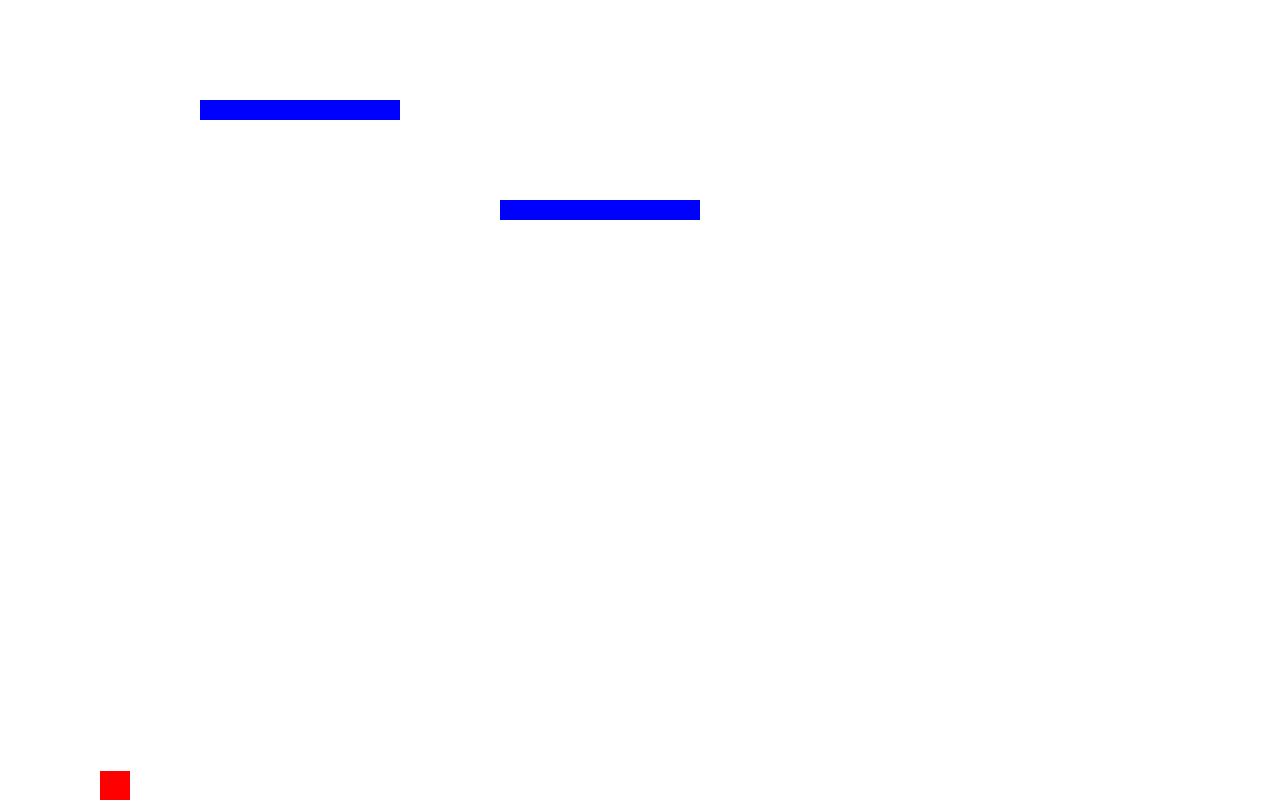
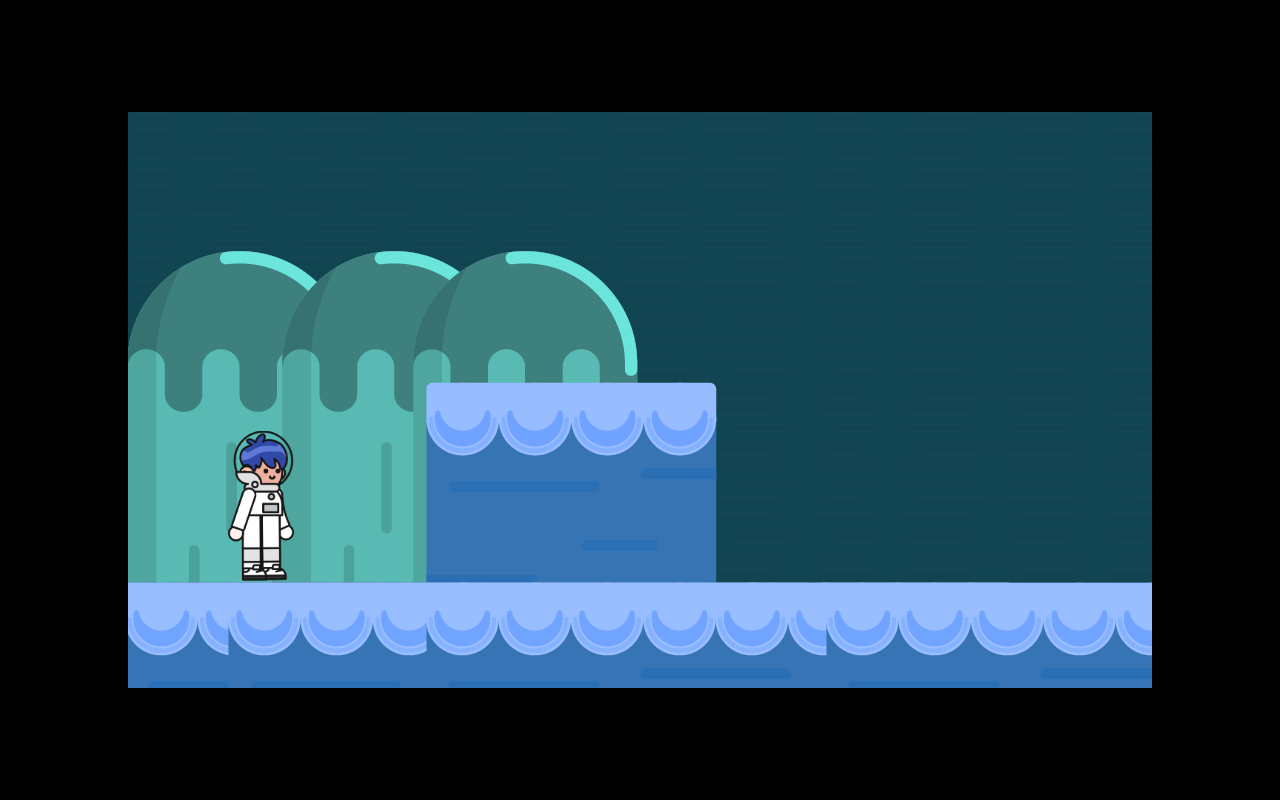
Before and after one commit to wzuqui/game-mario-typescript, a website built with Parcel: page index.html in a window 1280 px wide. Built offline with nearby package versions, Linux system fonts and the light colour scheme.

Commit message:
feat(game): finalizado game

```diff
--- /dev/null
+++ b/src/Game.ts
@@ -0,0 +1,269 @@
+import { createImage } from './createImage';
+import { GenericObject } from './GenericObject';
+import backgroundImageSource from './img/background.png';
+import hillsImageSource from './img/hills.png';
+import platformImageSource from './img/platform.png';
+import platformSmallTallImageSource from './img/platformSmallTall.png';
+import { Platform } from './Platform';
+import { Player } from './Player';
+
+export class Game {
+  scrollOffset!: number;
+  platformImage!: HTMLImageElement;
+  player!: Player;
+  platforms!: Platform[];
+  genericObjects!: GenericObject[];
+  keys!: { left: { pressed: boolean }; right: { pressed: boolean } };
+  canvas: HTMLCanvasElement;
+  context: CanvasRenderingContext2D;
+  gravity: number;
+  backgroundImage: HTMLImageElement;
+  hillsImage: HTMLImageElement;
+  platformSmallTallImage: HTMLImageElement;
+  floorPlatformYPosition: number;
+  lastKey?: string;
+
+  constructor() {
+    this.canvas = document.querySelector('canvas') as HTMLCanvasElement;
+    this.context = this.canvas.getContext('2d') as CanvasRenderingContext2D;
+    this.canvas.width = 1024;
+    this.canvas.height = 576;
+    this.gravity = 1.5;
+
+    this.platformImage = createImage(platformImageSource);
+    this.backgroundImage = createImage(backgroundImageSource);
+    this.hillsImage = createImage(hillsImageSource);
+    this.platformSmallTallImage = createImage(platformSmallTallImageSource);
+    this.floorPlatformYPosition = 470;
+
+    this.init();
+    this.animate();
+    this.subscribeKeys();
+  }
+
+  init() {
+    this.player = new Player(this.canvas, this.context, this.gravity);
+
+    this.createBackground();
+    this.createPlatforms();
+
+    this.keys = {
+      left: { pressed: false },
+      right: { pressed: false },
+    };
+
+    this.scrollOffset = 0;
+  }
+
+  private createBackground() {
+    this.genericObjects = [
+      new GenericObject(this.context, {
+        x: -1,
+        y: -1,
+        image: this.backgroundImage,
+      }),
+      new GenericObject(this.context, {
+        x: -1,
+        y: -1,
+        image: this.hillsImage,
+      }),
+    ];
+  }
+
+  private createPlatforms() {
+    this.platforms = [
+      new Platform(this.context, {
+        x:
+          this.platformImage.width * 4 +
+          300 -
+          2 +
+          this.platformImage.width -
+          this.platformSmallTallImage.width,
+        y: 270,
+        image: this.platformSmallTallImage,
+      }),
+      new Platform(this.context, {
+        x: -1,
+        y: this.floorPlatformYPosition,
+        image: this.platformImage,
+      }),
+      new Platform(this.context, {
+        x: this.platformImage.width - 3,
+        y: this.floorPlatformYPosition,
+        image: this.platformImage,
+      }),
+      new Platform(this.context, {
+        x: this.platformImage.width * 2 + 100,
+        y: this.floorPlatformYPosition,
+        image: this.platformImage,
+      }),
+      new Platform(this.context, {
+        x: this.platformImage.width * 3 + 300,
+        y: this.floorPlatformYPosition,
+        image: this.platformImage,
+      }),
+      new Platform(this.context, {
+        x: this.platformImage.width * 4 + 300 - 2,
+        y: this.floorPlatformYPosition,
+        image: this.platformImage,
+      }),
+      new Platform(this.context, {
+        x: this.platformImage.width * 5 + 700 - 2,
+        y: this.floorPlatformYPosition,
+        image: this.platformImage,
+      }),
+    ];
+  }
+
+  animate() {
+    requestAnimationFrame(() => this.animate());
+    this.context.fillStyle = 'white';
+    this.context.fillRect(0, 0, this.canvas.width, this.canvas.height);
+
+    this.genericObjects.forEach(genericObject => genericObject.draw());
+    this.platforms.forEach(platform => platform.draw());
+    this.player.update();
+
+    const player_max_position_x = 400;
+    const player_min_position_x = 100;
+    const parallax_multiplier = 0.66;
+
+    if (
+      this.keys.right.pressed &&
+      this.player.position.x < player_max_position_x
+    ) {
+      this.player.velocity.x = this.player.speed;
+    } else if (
+      (this.keys.left.pressed &&
+        this.player.position.x > player_min_position_x) ||
+      (this.keys.left.pressed &&
+        this.scrollOffset === 0 &&
+        this.player.position.x > 0)
+    ) {
+      this.player.velocity.x = -this.player.speed;
+    } else {
+      this.player.velocity.x = 0;
+
+      if (this.keys.right.pressed) {
+        this.scrollOffset += this.player.speed;
+        this.platforms.forEach(platform => {
+          platform.position.x -= this.player.speed;
+        });
+        this.genericObjects.forEach(genericObject => {
+          genericObject.position.x -= this.player.speed * parallax_multiplier;
+        });
+      } else if (this.keys.left.pressed && this.scrollOffset > 0) {
+        this.scrollOffset -= this.player.speed;
+        this.platforms.forEach(platform => {
+          platform.position.x += this.player.speed;
+        });
+        this.genericObjects.forEach(genericObject => {
+          genericObject.position.x += this.player.speed * parallax_multiplier;
+        });
+      }
+    }
+
+    // platformCollisionDetect
+    this.platforms.forEach(platform => {
+      if (
+        this.player.position.y + this.player.height <= platform.position.y &&
+        this.player.position.y + this.player.height + this.player.velocity.y >=
+          platform.position.y &&
+        this.player.position.x + this.player.width >= platform.position.x &&
+        this.player.position.x <= platform.position.x + platform.width
+      ) {
+        this.player.velocity.y = 0;
+      }
+    });
+
+    // spriteSwitching
+    if (
+      this.keys.right.pressed &&
+      this.lastKey === 'right' &&
+      this.player.currentSprinte !== this.player.sprites.run.right
+    ) {
+      this.player.frames = 1;
+      this.player.currentSprinte = this.player.sprites.run.right;
+      this.player.currentCropWidth = this.player.sprites.run.cropWidth;
+      this.player.width = this.player.sprites.run.width;
+    } else if (
+      this.keys.left.pressed &&
+      this.lastKey === 'left' &&
+      this.player.currentSprinte !== this.player.sprites.run.left
+    ) {
+      this.player.frames = 1;
+      this.player.currentSprinte = this.player.sprites.run.left;
+      this.player.currentCropWidth = this.player.sprites.run.cropWidth;
+      this.player.width = this.player.sprites.run.width;
+    } else if (
+      !this.keys.right.pressed &&
+      this.lastKey === 'right' &&
+      this.player.currentSprinte !== this.player.sprites.stand.right
+    ) {
+      this.player.frames = 1;
+      this.player.currentSprinte = this.player.sprites.stand.right;
+      this.player.currentCropWidth = this.player.sprites.stand.cropWidth;
+      this.player.width = this.player.sprites.stand.width;
+    } else if (
+      !this.keys.left.pressed &&
+      this.lastKey === 'left' &&
+      this.player.currentSprinte !== this.player.sprites.stand.left
+    ) {
+      this.player.frames = 1;
+      this.player.currentSprinte = this.player.sprites.stand.left;
+      this.player.currentCropWidth = this.player.sprites.stand.cropWidth;
+      this.player.width = this.player.sprites.stand.width;
+    }
+
+    // win condition
+    const scrollOffsetPositionWin = this.platformImage.width * 5 + 300 - 2;
+    if (this.scrollOffset > scrollOffsetPositionWin) {
+    }
+
+    // lose condition
+    if (this.player.position.y > this.canvas.height) {
+      this.init();
+    }
+  }
+
+  subscribeKeys() {
+    window.addEventListener('keydown', ({ key }) => {
+      switch (key) {
+        case 'ArrowLeft':
+          this.keys.left.pressed = true;
+          this.lastKey = 'left';
+          break;
+
+        case 'ArrowDown':
+          break;
+
+        case 'ArrowRight':
+          this.keys.right.pressed = true;
+          this.lastKey = 'right';
+          break;
+
+        case 'ArrowUp':
+          this.player.velocity.y = -25;
+          break;
+      }
+    });
+
+    window.addEventListener('keyup', ({ key }) => {
+      switch (key) {
+        case 'ArrowLeft':
+          this.keys.left.pressed = false;
+          break;
+
+        case 'ArrowDown':
+          break;
+
+        case 'ArrowRight':
+          this.keys.right.pressed = false;
+          break;
+
+        case 'ArrowUp':
+          break;
+      }
+    });
+  }
+}
--- /dev/null
+++ b/src/GenericObject.ts
@@ -0,0 +1,20 @@
+export class GenericObject {
+  width: number;
+  height: number;
+  position: { x: number; y: number };
+  image: HTMLImageElement;
+
+  constructor(
+    private context: CanvasRenderingContext2D,
+    { x, y, image }: { x: number; y: number; image: HTMLImageElement }
+  ) {
+    this.position = { x, y };
+    this.image = image;
+    this.width = image.width;
+    this.height = image.height;
+  }
+
+  draw() {
+    this.context.drawImage(this.image, this.position.x, this.position.y);
+  }
+}
--- /dev/null
+++ b/src/Platform.ts
@@ -0,0 +1,20 @@
+export class Platform {
+  width: number;
+  height: number;
+  position: { x: number; y: number };
+  image: HTMLImageElement;
+
+  constructor(
+    private context: CanvasRenderingContext2D,
+    { x, y, image }: { x: number; y: number; image: HTMLImageElement }
+  ) {
+    this.position = { x, y };
+    this.image = image;
+    this.width = image.width;
+    this.height = image.height;
+  }
+
+  draw() {
+    this.context.drawImage(this.image, this.position.x, this.position.y);
+  }
+}
--- /dev/null
+++ b/src/Player.ts
@@ -0,0 +1,105 @@
+import { createImage } from './createImage';
+import spriteRunLeftImageSource from './img/spriteRunLeft.png';
+import spriteRunRightImageSource from './img/spriteRunRight.png';
+import spriteStandLeftImageSource from './img/spriteStandLeft.png';
+import spriteStandRightImageSource from './img/spriteStandRight.png';
+
+export class Player {
+  width: number;
+  height: number;
+  speed: number;
+  position: { x: number; y: number };
+  velocity: { x: number; y: number };
+  frames: number;
+  sprites: {
+    stand: {
+      right: HTMLImageElement;
+      left: HTMLImageElement;
+      cropWidth: number;
+      width: number;
+    };
+    run: {
+      right: HTMLImageElement;
+      left: HTMLImageElement;
+      cropWidth: number;
+      width: number;
+    };
+  };
+  currentSprinte: HTMLImageElement;
+  currentCropWidth: number;
+
+  constructor(
+    private canvas: HTMLCanvasElement,
+    private context: CanvasRenderingContext2D,
+    private gravity: number
+  ) {
+    this.speed = 10;
+    this.position = {
+      x: 100,
+      y: 100,
+    };
+    this.velocity = {
+      x: 0,
+      y: 20,
+    };
+
+    this.width = 66;
+    this.height = 150;
+
+    this.frames = 0;
+    this.sprites = {
+      stand: {
+        right: createImage(spriteStandRightImageSource),
+        left: createImage(spriteStandLeftImageSource),
+        cropWidth: 177,
+        width: 66,
+      },
+      run: {
+        right: createImage(spriteRunRightImageSource),
+        left: createImage(spriteRunLeftImageSource),
+        cropWidth: 341,
+        width: 127.875,
+      },
+    };
+    this.currentSprinte = this.sprites.stand.right;
+    this.currentCropWidth = this.sprites.stand.cropWidth;
+  }
+
+  draw() {
+    this.context.drawImage(
+      this.currentSprinte,
+      this.currentCropWidth * this.frames,
+      0,
+      this.currentCropWidth,
+      400,
+      this.position.x,
+      this.position.y,
+      this.width,
+      this.height
+    );
+  }
+
+  update() {
+    this.frames++;
+    if (
+      this.frames > 59 &&
+      (this.currentSprinte === this.sprites.stand.right ||
+        this.currentSprinte === this.sprites.stand.left)
+    ) {
+      this.frames = 0;
+    } else if (
+      this.frames > 29 &&
+      (this.currentSprinte === this.sprites.run.right ||
+        this.currentSprinte === this.sprites.run.left)
+    ) {
+      this.frames = 0;
+    }
+    this.draw();
+    this.position.y += this.velocity.y;
+    this.position.x += this.velocity.x;
+
+    if (this.position.y + this.height + this.velocity.y <= this.canvas.height) {
+      this.velocity.y += this.gravity;
+    }
+  }
+}
--- /dev/null
+++ b/src/createImage.ts
@@ -0,0 +1,5 @@
+export function createImage(imageSource: string) {
+  const image = new Image();
+  image.src = imageSource;
+  return image;
+}
--- a/src/index.ts
+++ b/src/index.ts
@@ -1,150 +1,4 @@
 import './style.css';
+import { Game } from './Game';
 
-const xHTMLCanvasElement = document.querySelector('canvas');
-const xCanvasRenderingContext2D = xHTMLCanvasElement.getContext('2d');
-
-xHTMLCanvasElement.width = window.innerWidth;
-xHTMLCanvasElement.height = window.innerHeight;
-
-const xGravity = 1.5;
-
-class Player {
-  position = { x: 100, y: 100 };
-  velocity = { x: 0, y: 20 };
-  width = 30;
-  height = 30;
-
-  draw() {
-    xCanvasRenderingContext2D.fillStyle = 'red';
-    xCanvasRenderingContext2D.fillRect(
-      this.position.x,
-      this.position.y,
-      this.width,
-      this.height
-    );
-  }
-
-  update() {
-    this.draw();
-    this.position.y += this.velocity.y;
-    this.position.x += this.velocity.x;
-
-    if (
-      this.position.y + this.height + this.velocity.y <=
-      xHTMLCanvasElement.height
-    ) {
-      this.velocity.y += xGravity;
-    } else {
-      this.velocity.y = 0;
-    }
-  }
-}
-
-class Platform {
-  width = 200;
-  height = 20;
-
-  constructor(public position: { x: number; y: number }) {}
-
-  draw() {
-    xCanvasRenderingContext2D.fillStyle = 'blue';
-    xCanvasRenderingContext2D.fillRect(
-      this.position.x,
-      this.position.y,
-      this.width,
-      this.height
-    );
-  }
-}
-
-const xPlayer = new Player();
-const xPlatforms = [
-  new Platform({ x: 200, y: 100 }),
-  new Platform({ x: 500, y: 200 }),
-];
-
-const xKeys = {
-  left: { pressed: false },
-  right: { pressed: false },
-};
-
-let scrollOffset = 0;
-
-function animate() {
-  requestAnimationFrame(animate);
-  // prettier-ignore
-  xCanvasRenderingContext2D.clearRect(0, 0, xHTMLCanvasElement.width, xHTMLCanvasElement.height);
-  xPlayer.update();
-  xPlatforms.forEach((pPlatform) => pPlatform.draw());
-
-  if (xKeys.right.pressed && xPlayer.position.x < 400) {
-    xPlayer.velocity.x = 5;
-  } else if (xKeys.left.pressed && xPlayer.position.x > 100) {
-    xPlayer.velocity.x = -5;
-  } else {
-    xPlayer.velocity.x = 0;
-
-    if (xKeys.right.pressed) {
-      scrollOffset += 5;
-      xPlatforms.forEach((pPlatform) => (pPlatform.position.x -= 5));
-    } else if (xKeys.left.pressed) {
-      scrollOffset -= 5;
-      xPlatforms.forEach((pPlatform) => (pPlatform.position.x += 5));
-    }
-  }
-
-  // platformCollisionDetect
-  xPlatforms.forEach((pPlatform) => {
-    // prettier-ignore
-    if (xPlayer.position.y + xPlayer.height <= pPlatform.position.y
-    && xPlayer.position.y + xPlayer.height + xPlayer.velocity.y >= pPlatform.position.y
-    && xPlayer.position.x + xPlayer.width >= pPlatform.position.x
-    && xPlayer.position.x <= pPlatform.position.x + pPlatform.width
-    ) {
-      xPlayer.velocity.y = 0;
-    }
-  });
-
-  if (scrollOffset > 2000) {
-    console.log('you win');
-  }
-}
-
-animate();
-
-window.addEventListener('keydown', ({ key }) => {
-  switch (key) {
-    case 'ArrowLeft':
-      xKeys.left.pressed = true;
-      break;
-
-    case 'ArrowDown':
-      break;
-
-    case 'ArrowRight':
-      xKeys.right.pressed = true;
-      break;
-
-    case 'ArrowUp':
-      if (xPlayer.velocity.y > -40) xPlayer.velocity.y -= 35;
-      break;
-  }
-});
-
-window.addEventListener('keyup', ({ key }) => {
-  switch (key) {
-    case 'ArrowLeft':
-      xKeys.left.pressed = false;
-      break;
-
-    case 'ArrowDown':
-      break;
-
-    case 'ArrowRight':
-      xKeys.right.pressed = false;
-      break;
-
-    case 'ArrowUp':
-      break;
-  }
-});
+const game = new Game();
--- a/src/style.css
+++ b/src/style.css
@@ -1,5 +1,9 @@
 body {
   margin: 0;
+  background-color: black;
+  display: flex;
+  align-items: center;
+  justify-content: center;
 }
 html {
   overflow: hidden;
--- /dev/null
+++ b/src/types.d.ts
@@ -0,0 +1,4 @@
+declare module '*.png' {
+  const value: any;
+  export = value;
+}
```
